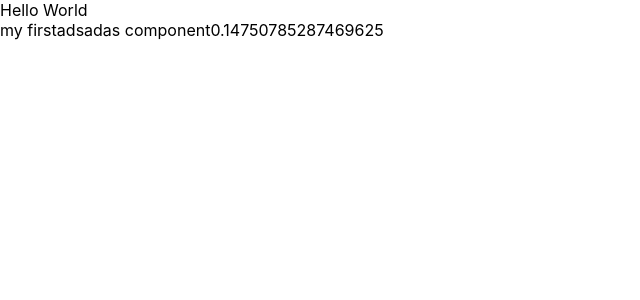
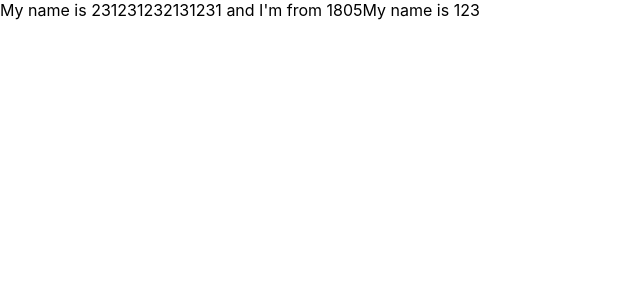
Before and after one commit to longpdev/test-demo-react, a React (Create React App) app: page / in a window 1280 px wide. Shown: the top 300 px of the page, without its empty margins (0-640 px from the left). Built offline with nearby package versions, Linux system fonts and the light colour scheme.

Commit message:
21. state

```diff
--- a/src/App.js
+++ b/src/App.js
@@ -3,27 +3,53 @@
 import { useDispatch, useSelector } from 'react-redux';
 import { increaseCounter, decreaseCounter } from './redux/action/counterAction';
 import MyComponent from './components/MyComponent';
-const App = () => {
-  const count = useSelector(state => state.counter.count);
-  const dispatch = useDispatch();
+import React from 'react';
 
-  return (
-    <div>
-      Hello World
-      <MyComponent></MyComponent>
-    </div>
-    // <div className="App">
-    //   <header className="App-header">
-    //     <img src={logo} className="App-logo" alt="logo" />
-    //     <p>
-    //       Hello World
-    //     </p>
-    //     <div>Count = {count}</div>
-    //     <button onClick={() => dispatch(increaseCounter())}>Increase</button>
-    //     <button onClick={() => dispatch(decreaseCounter())}>Decrease</button>
-    //   </header>
-    // </div>
-  );
+class App extends React.Component {
+
+  state = {
+    name: "231231232131231",
+    address: '1805',
+    age: 23
+  };
+
+  abc = {
+    name: "123"
+  }
+
+  render() {
+    return (
+      <div>
+        My name is {this.state.name} and I'm from {this.state.address}
+        My name is {this.abc.name}
+      </div>
+    )
+  }
 }
 
+// const App = () => {
+//   return (
+
+//   );
+// }
+
+// const App = () => {
+//   const count = useSelector(state => state.counter.count);
+//   const dispatch = useDispatch();
+
+//   return (
+//     <div className="App">
+//       <header className="App-header">
+//         <img src={logo} className="App-logo" alt="logo" />
+//         <p>
+//           Hello World
+//         </p>
+//         <div>Count = {count}</div>
+//         <button onClick={() => dispatch(increaseCounter())}>Increase</button>
+//         <button onClick={() => dispatch(decreaseCounter())}>Decrease</button>
+//       </header>
+//     </div>
+//   );
+// }
+
 export default App;
```
